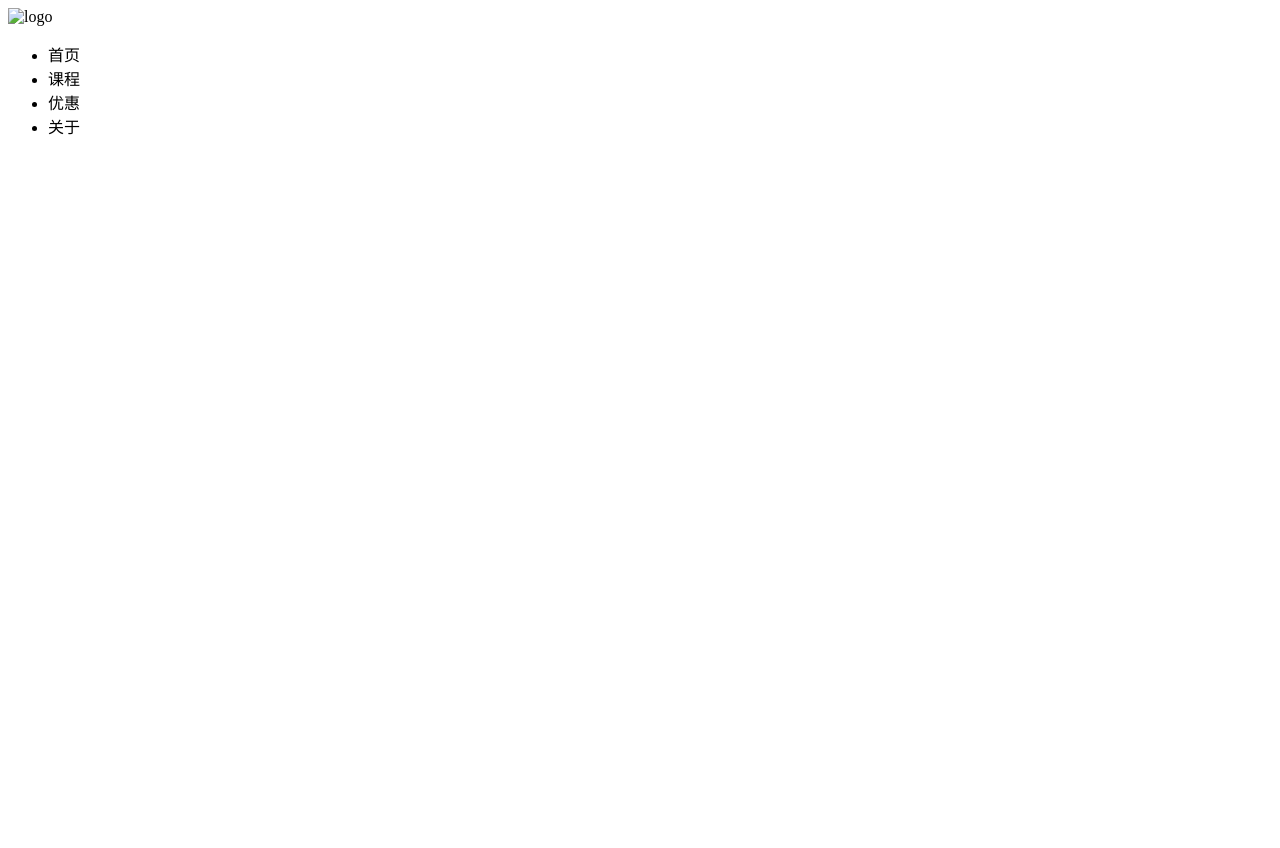
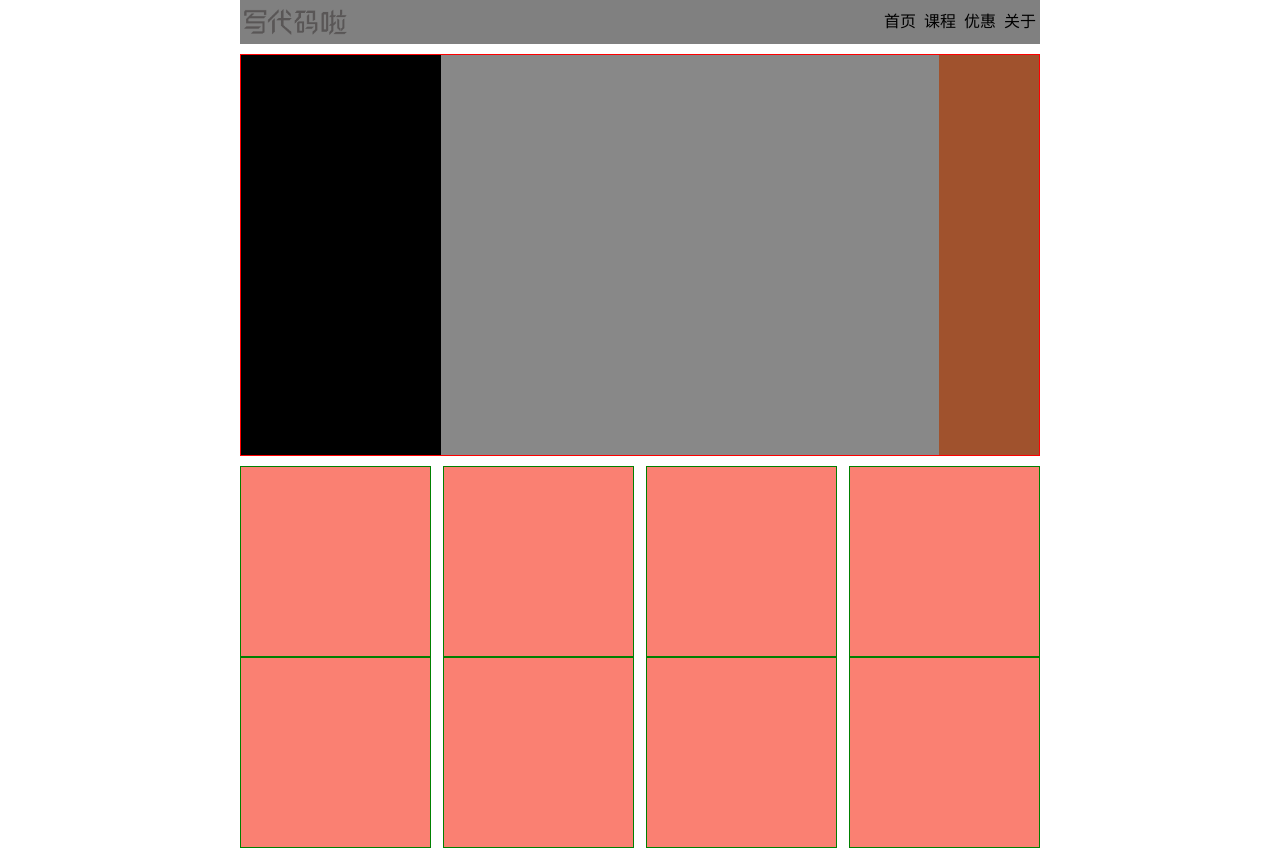
Before and after one commit to Yibo-Hao/flex, a plain HTML site: page index.html in a window 1280 px wide. Before the commit the page ends 800 px from the top, so only its background shows below. Drawn offline with Linux system fonts and the light colour scheme; the site is published under a folder, as on GitHub Pages, so addresses that start at the root find nothing.

Commit message:
修改了路径

```diff
--- a/index.html
+++ b/index.html
@@ -4,13 +4,13 @@
     <meta charset="UTF-8" />
     <meta name="viewport" content="width=device-width, initial-scale=1.0" />
     <meta http-equiv="X-UA-Compatible" content="ie=edge" />
-    <link rel="stylesheet" href="/css/index.css" />
+    <link rel="stylesheet" href="./css/index.css" />
     <title>flex</title>
   </head>
   <body>
     <header>
       <div class="logo">
-        <img src="/images/logo.png" alt="logo" />
+        <img src="./images/logo.png" alt="logo" />
       </div>
       <ul class="nav">
         <li>首页</li>
```
